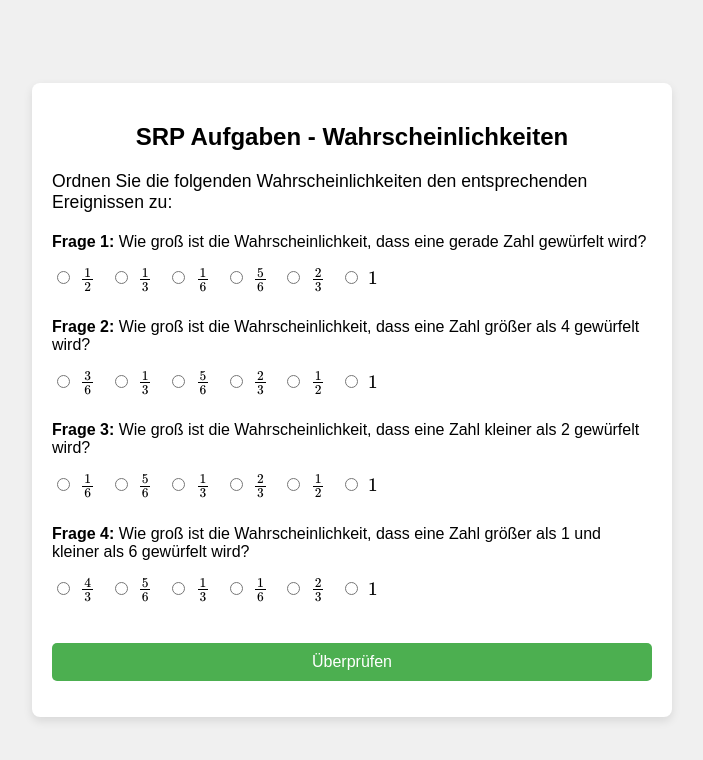
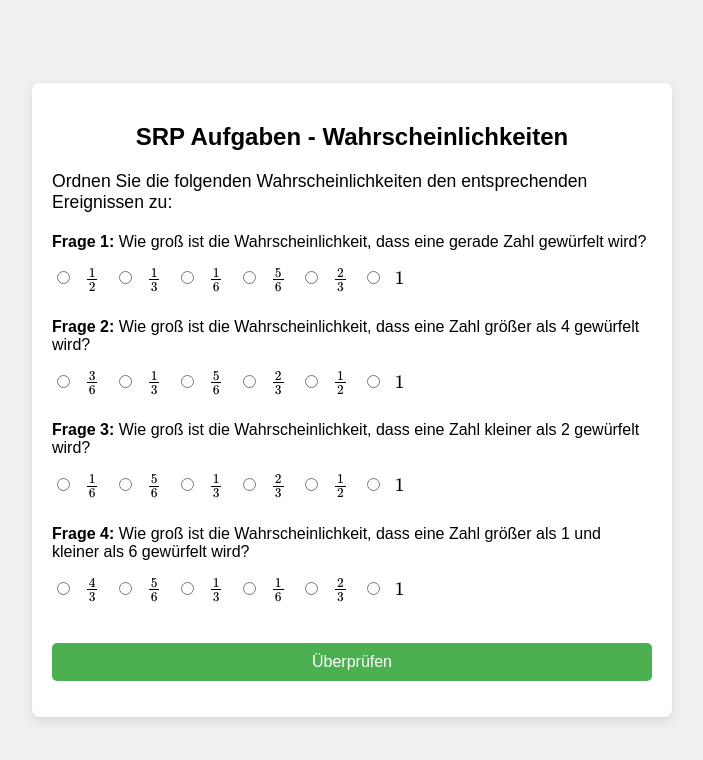
Before and after one commit to kertal/public, a plain HTML site: page wuerfel_1_144.html in a window 1280 px wide. Shown: the whole page, without its empty margins (288-991 px from the left). Drawn offline with nearby package versions, Linux system fonts and the light colour scheme.

Commit message:
Add 1_144 würfel example

```diff
--- a/wuerfel_1_144.html
+++ b/wuerfel_1_144.html
@@ -16,6 +16,7 @@
             height: 100vh;
             background-color: #f0f0f0;
         }
+
         .container {
             width: 90%;
             max-width: 600px;
@@ -24,22 +25,27 @@
             border-radius: 8px;
             box-shadow: 0 4px 10px rgba(0, 0, 0, 0.1);
         }
+
         h2 {
             text-align: center;
             margin-bottom: 20px;
         }
+
         .description {
             font-size: 1.1em;
             margin-bottom: 20px;
         }
+
         .question {
             font-size: 1em;
             margin-bottom: 10px;
         }
+
         .options {
             list-style-type: none;
             padding: 0;
         }
+
         .options li {
             margin-bottom: 10px;
             margin-right: 10px;
@@ -47,9 +53,11 @@
             display: inline-block;
             align-items: center;
         }
+
         .options input[type="radio"] {
             margin-right: 10px;
         }
+
         .btn {
             width: 100%;
             padding: 10px;
@@ -61,6 +69,7 @@
             border-radius: 5px;
             cursor: pointer;
         }
+
         .message {
             margin-top: 15px;
             font-size: 1em;
@@ -78,48 +87,97 @@
         <strong>Frage 1:</strong> Wie groß ist die Wahrscheinlichkeit, dass eine gerade Zahl gewürfelt wird?
     </div>
     <ul class="options">
-    <li><input type="radio" name="question1" value="1"><label>\( \frac{1}{2} \)</label></li>
-    <li><input type="radio" name="question1" value="2"><label>\( \frac{1}{3} \)</label></li>
-    <li><input type="radio" name="question1" value="3"><label>\( \frac{1}{6} \)</label></li>
-    <li><input type="radio" name="question1" value="4"><label>\( \frac{5}{6} \)</label></li>
-    <li><input type="radio" name="question1" value="5"><label>\( \frac{2}{3} \)</label></li>
-    <li><input type="radio" name="question1" value="6"><label>\( 1 \)</label></li>
+        <li><label>
+            <input type="radio" name="question1" value="1">
+        </label><label>\( \frac{1}{2} \)</label></li>
+        <li><label>
+            <input type="radio" name="question1" value="2">
+        </label><label>\( \frac{1}{3} \)</label></li>
+        <li><label>
+            <input type="radio" name="question1" value="3">
+        </label><label>\( \frac{1}{6} \)</label></li>
+        <li><label>
+            <input type="radio" name="question1" value="4">
+        </label><label>\( \frac{5}{6} \)</label></li>
+        <li><label>
+            <input type="radio" name="question1" value="5">
+        </label><label>\( \frac{2}{3} \)</label></li>
+        <li><label>
+            <input type="radio" name="question1" value="6">
+        </label><label>\( 1 \)</label></li>
     </ul>
 
     <div class="question">
         <strong>Frage 2:</strong> Wie groß ist die Wahrscheinlichkeit, dass eine Zahl größer als 4 gewürfelt wird?
     </div>
     <ul class="options">
-    <li><input type="radio" name="question2" value="1"><label>\( \frac{3}{6} \)</label></li>
-    <li><input type="radio" name="question2" value="2"><label>\( \frac{1}{3} \)</label></li>
-    <li><input type="radio" name="question2" value="3"><label>\( \frac{5}{6} \)</label></li>
-    <li><input type="radio" name="question2" value="4"><label>\( \frac{2}{3} \)</label></li>
-    <li><input type="radio" name="question2" value="5"><label>\( \frac{1}{2} \)</label></li>
-    <li><input type="radio" name="question2" value="6"><label>\( 1 \)</label></li>
+        <li><label>
+            <input type="radio" name="question2" value="1">
+        </label><label>\( \frac{3}{6} \)</label></li>
+        <li><label>
+            <input type="radio" name="question2" value="2">
+        </label><label>\( \frac{1}{3} \)</label></li>
+        <li><label>
+            <input type="radio" name="question2" value="3">
+        </label><label>\( \frac{5}{6} \)</label></li>
+        <li><label>
+            <input type="radio" name="question2" value="4">
+        </label><label>\( \frac{2}{3} \)</label></li>
+        <li><label>
+            <input type="radio" name="question2" value="5">
+        </label><label>\( \frac{1}{2} \)</label></li>
+        <li><label>
+            <input type="radio" name="question2" value="6">
+        </label><label>\( 1 \)</label></li>
     </ul>
 
     <div class="question">
         <strong>Frage 3:</strong> Wie groß ist die Wahrscheinlichkeit, dass eine Zahl kleiner als 2 gewürfelt wird?
     </div>
     <ul class="options">
-    <li><input type="radio" name="question3" value="1"><label>\( \frac{1}{6} \)</label></li>
-    <li><input type="radio" name="question3" value="2"><label>\( \frac{5}{6} \)</label></li>
-    <li><input type="radio" name="question3" value="3"><label>\( \frac{1}{3} \)</label></li>
-    <li><input type="radio" name="question3" value="4"><label>\( \frac{2}{3} \)</label></li>
-    <li><input type="radio" name="question3" value="5"><label>\( \frac{1}{2} \)</label></li>
-    <li><input type="radio" name="question3" value="6"><label>\( 1 \)</label></li>
+        <li><label>
+            <input type="radio" name="question3" value="1">
+        </label><label>\( \frac{1}{6} \)</label></li>
+        <li><label>
+            <input type="radio" name="question3" value="2">
+        </label><label>\( \frac{5}{6} \)</label></li>
+        <li><label>
+            <input type="radio" name="question3" value="3">
+        </label><label>\( \frac{1}{3} \)</label></li>
+        <li><label>
+            <input type="radio" name="question3" value="4">
+        </label><label>\( \frac{2}{3} \)</label></li>
+        <li><label>
+            <input type="radio" name="question3" value="5">
+        </label><label>\( \frac{1}{2} \)</label></li>
+        <li><label>
+            <input type="radio" name="question3" value="6">
+        </label><label>\( 1 \)</label></li>
     </ul>
 
     <div class="question">
-    <strong>Frage 4:</strong> Wie groß ist die Wahrscheinlichkeit, dass eine Zahl größer als 1 und kleiner als 6 gewürfelt wird?
+        <strong>Frage 4:</strong> Wie groß ist die Wahrscheinlichkeit, dass eine Zahl größer als 1 und kleiner als 6
+        gewürfelt wird?
     </div>
     <ul class="options">
-    <li><input type="radio" name="question4" value="1"><label>\( \frac{4}{3} \)</label></li>
-    <li><input type="radio" name="question4" value="2"><label>\( \frac{5}{6} \)</label></li>
-    <li><input type="radio" name="question4" value="3"><label>\( \frac{1}{3} \)</label></li>
-    <li><input type="radio" name="question4" value="4"><label>\( \frac{1}{6} \)</label></li>
-    <li><input type="radio" name="question4" value="5"><label>\( \frac{2}{3} \)</label></li>
-    <li><input type="radio" name="question4" value="6"><label>\( 1 \)</label></li>
+        <li><label>
+            <input type="radio" name="question4" value="1">
+        </label><label>\( \frac{4}{3} \)</label></li>
+        <li><label>
+            <input type="radio" name="question4" value="2">
+        </label><label>\( \frac{5}{6} \)</label></li>
+        <li><label>
+            <input type="radio" name="question4" value="3">
+        </label><label>\( \frac{1}{3} \)</label></li>
+        <li><label>
+            <input type="radio" name="question4" value="4">
+        </label><label>\( \frac{1}{6} \)</label></li>
+        <li><label>
+            <input type="radio" name="question4" value="5">
+        </label><label>\( \frac{2}{3} \)</label></li>
+        <li><label>
+            <input type="radio" name="question4" value="6">
+        </label><label>\( 1 \)</label></li>
     </ul>
 
     <button class="btn" onclick="checkAnswers()">Überprüfen</button>
@@ -132,6 +190,7 @@
         const selected = document.querySelector(`input[name="${name}"]:checked`);
         return selected ? selected.value : null;
     }
+
     function checkAnswers() {
         const answers = {
             question1: "1",
```
Lines whose indentation alone changed are shown as unchanged.
